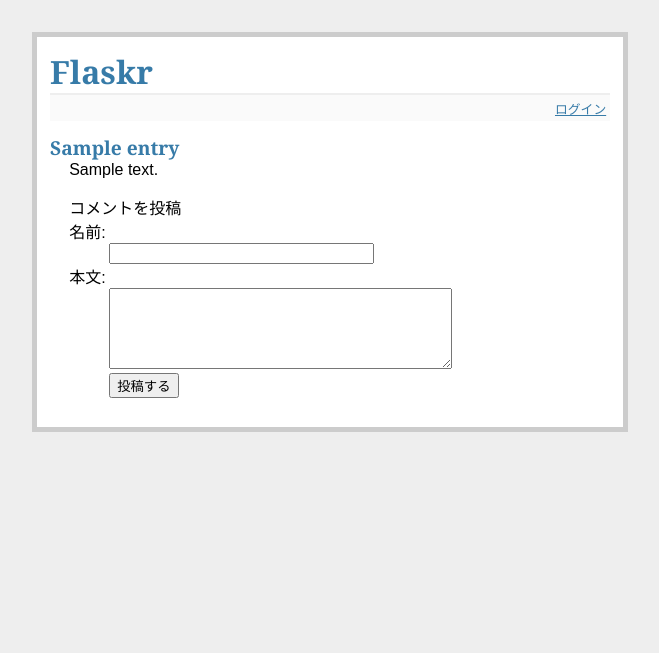
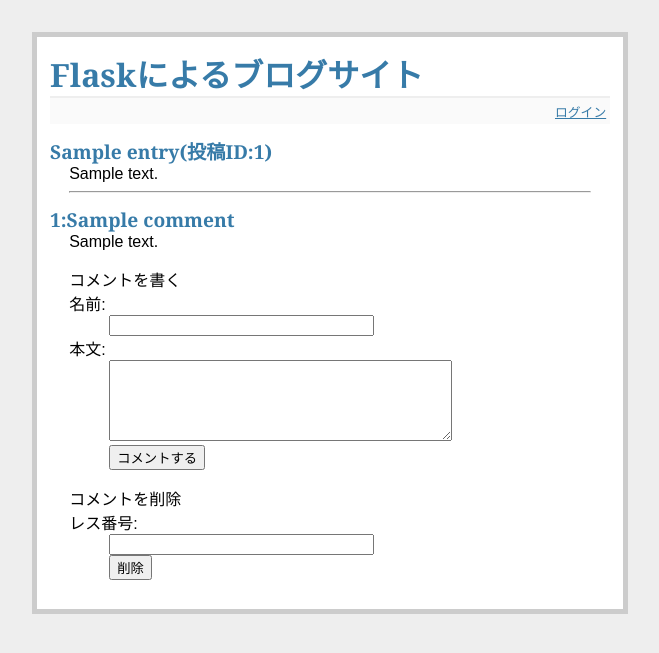
Before and after one commit to A-certain-name/blog, a Flask app: page / in a window 1280 px wide. Shown: the top 653 px of the page, without its empty margins (310-969 px from the left). Run offline with Flask 2, Linux system fonts and the light colour scheme; tables that the repository leaves empty hold one stand-in row (values such as "Sample post").

Commit message:
Correction to satisfy functional requirements

```diff
--- a/work4/app.py
+++ b/work4/app.py
@@ -42,9 +42,12 @@ def teardown_request(exception):
 @app.route('/')
 def index():
     # 降順でテキストを取り出す
-    cur = g.db.execute('select title, text from entries order by id desc')
-    entries = [dict(title=row[0], text=row[1]) for row in cur.fetchall()]
-    return render_template('index.html',entries=entries)
+    cur = g.db.execute('select id, title, text from entries order by id desc')
+    entries = [dict(id=row[0], title=row[1], text=row[2]) for row in cur.fetchall()]
+
+    cur = g.db.execute('select id, name, text from comment order by id desc')
+    comment = [dict(id=row[0], name=row[1], text=row[2]) for row in cur.fetchall()]
+    return render_template('index.html',entries=entries, comment=comment)
 
 # 記事投稿
 @app.route('/post', methods=['POST'])
@@ -62,8 +65,8 @@ def post():
 def delete():
     if not session.get('logged_in'):
         abort(401)
-    g.db.execute('delete from entries where title = ?',
-                 [request.form['title']])
+    g.db.execute('delete from entries where id = ?',
+                 [request.form['id']])
     g.db.commit()
     flash(u'記事をが削除しました')
     return redirect(url_for('index'))
@@ -73,10 +76,10 @@ def delete():
 def put():
     if not session.get('logged_in'):
         abort(401)
-    g.db.execute('update entries  set text = ? where title = ?',
-                 [request.form['text'], request.form['title']])
+    g.db.execute('update entries  set title = ?, text = ? where id = ?',
+                 [request.form['title'], request.form['text'], request.form['id']])
     g.db.commit()
-    flash(u'新しい記事が更新されました')
+    flash(u'記事が更新されました')
     return redirect(url_for('index'))
 
 # コメント投稿
@@ -88,15 +91,13 @@ def post_comment():
     flash(u'新しいコメントが追加されました')
     return redirect(url_for('index'))
 
-# 記事削除
+# コメント削除
 @app.route('/delete_comment', methods=['POST'])
 def delete_comment():
-    if not session.get('logged_in'):
-        abort(401)
-    g.db.execute('delete from comment where neme = ?',
-                 [request.form['name']])
+    g.db.execute('delete from comment where id = ?',
+                 [request.form['id']])
     g.db.commit()
-    flash(u'記事をが削除しました')
+    flash(u'コメントを削除しました')
     return redirect(url_for('index'))
 
 #ログイン機能
--- a/work4/schema.sql
+++ b/work4/schema.sql
@@ -4,3 +4,9 @@ create table entries (
   title string not null,
   text string not null
 );
+drop table if exists comment;
+create table comment (
+  id integer primary key autoincrement,
+  name string not null,
+  text string not null
+);
--- a/work4/templates/index.html
+++ b/work4/templates/index.html
@@ -14,8 +14,8 @@
     <form action="{{ url_for('delete') }}" method="post" class="delete">
       <dl>
         <dt>記事を削除
-        <dt>タイトル:
-        <dd><input type="text" size=30 name="title">
+        <dt>投稿ID:
+        <dd><input type="text" size=30 name="id">
 	<dd><input type="hidden" name="_method" value="DELETE">
         <dd><input type="submit" value="削除">
       </dl>
@@ -23,6 +23,9 @@
     <form action="{{ url_for('put') }}" method="post" class="put">
       <dl>
         <dt>記事を更新
+        <dt>投稿ID:
+        <dd><input type="text" size=30 name="id">
+        <dd><input type="hidden" name="_method" value="PUT">
         <dt>タイトル:
         <dd><input type="text" size=30 name="title">
         <dd><input type="hidden" name="_method" value="PUT">
@@ -35,19 +38,34 @@
   {% endif %}
    <ul class="entries">
   {% for entry in entries %}
-    <li><h2>{{ entry.title }}</h2>{{ entry.text|safe }}
+    <li><h2>{{ entry.title }}(投稿ID:{{ entry.id }})</h2>{{ entry.text|safe }}
   {% else %}
     <li><em>投稿されている記事がありません</em>
   {% endfor %}
-   <form action="{{ url_for('post_comment') }}" method="post_comment" class="post_comment">
+   <hr>
+  {% for comment in comment %}
+    <li><h2>{{ comment.id }}:{{ comment.name }}</h2>{{ comment.text|safe }}
+  {% else %}
+    <li><em>投稿されているコメントがありません</em>
+  {% endfor %}
+   <form action="{{ url_for('post_comment') }}" method="post" class="post_comment">
     <dl>
-      <dt>コメントを投稿
+      <dt>コメントを書く
       <dt>名前:
-      <dd><input type="name" size=30 name="title">
+      <dd><input type="text" size=30 name="name">
       <dt>本文:
       <dd><textarea name="text" rows=5 cols=40></textarea>
-      <dd><input type="submit" value="投稿する">
+      <dd><input type="submit" value="コメントする">
     </dl>
    </form>
+    <form action="{{ url_for('delete_comment') }}" method="post" class="delete_comment">
+      <dl>
+        <dt>コメントを削除
+        <dt>レス番号:
+        <dd><input type="text" size=30 name="id">
+        <dd><input type="hidden" name="_method" value="DELETE">
+        <dd><input type="submit" value="削除">
+      </dl>
+    </form>
   </ul>
 {% endblock %}
--- a/work4/templates/layout.html
+++ b/work4/templates/layout.html
@@ -1,8 +1,8 @@
 <!doctype html>
-<title>Flaskr</title>
+<title>Flaskによるブログサイト</title>
 <link rel=stylesheet type=text/css href="{{ url_for('static', filename='style.css') }}">
 <div class="page">
-  <h1>Flaskr</h1>
+  <h1>Flaskによるブログサイト</h1>
   <div class="metanav">
   {% if not session.logged_in %}
     <a href="{{ url_for('login') }}">ログイン</a>
```
Also changed, not shown: work4/README.md, work4/flaskr.db.
